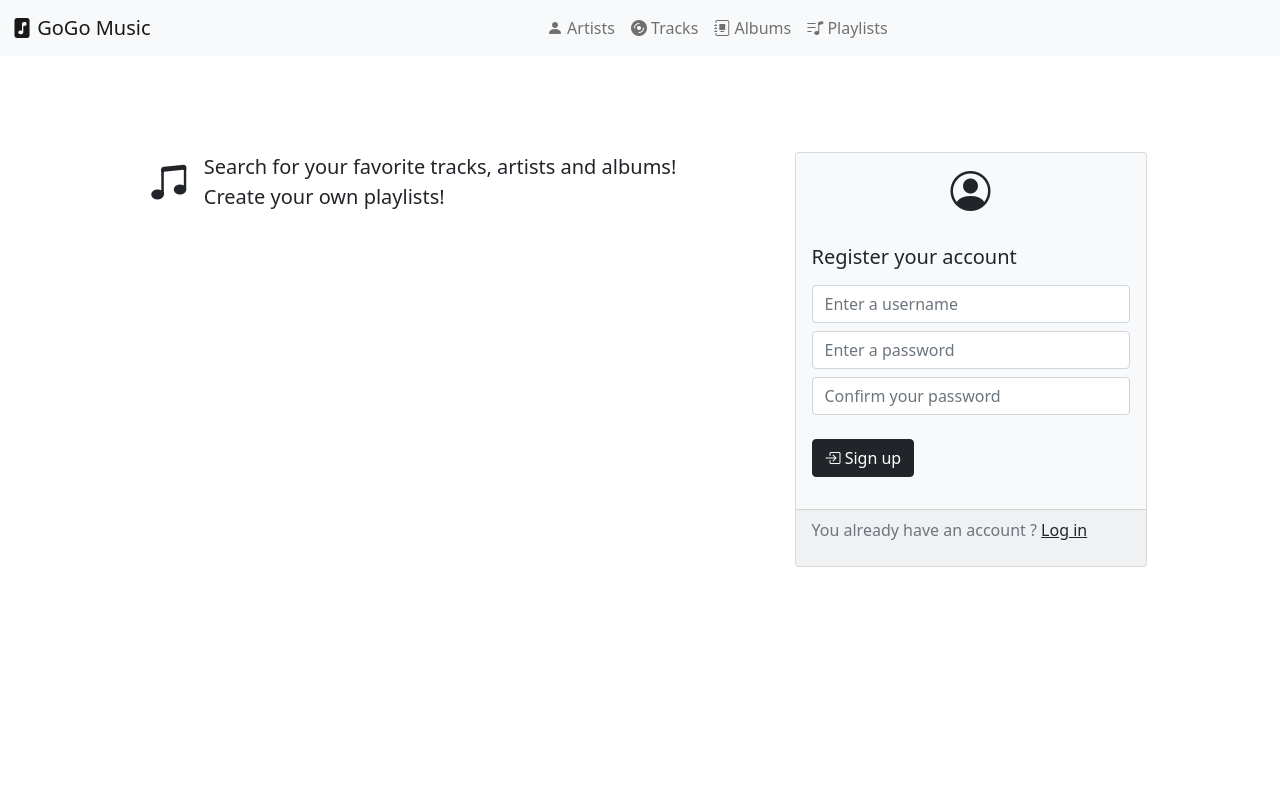
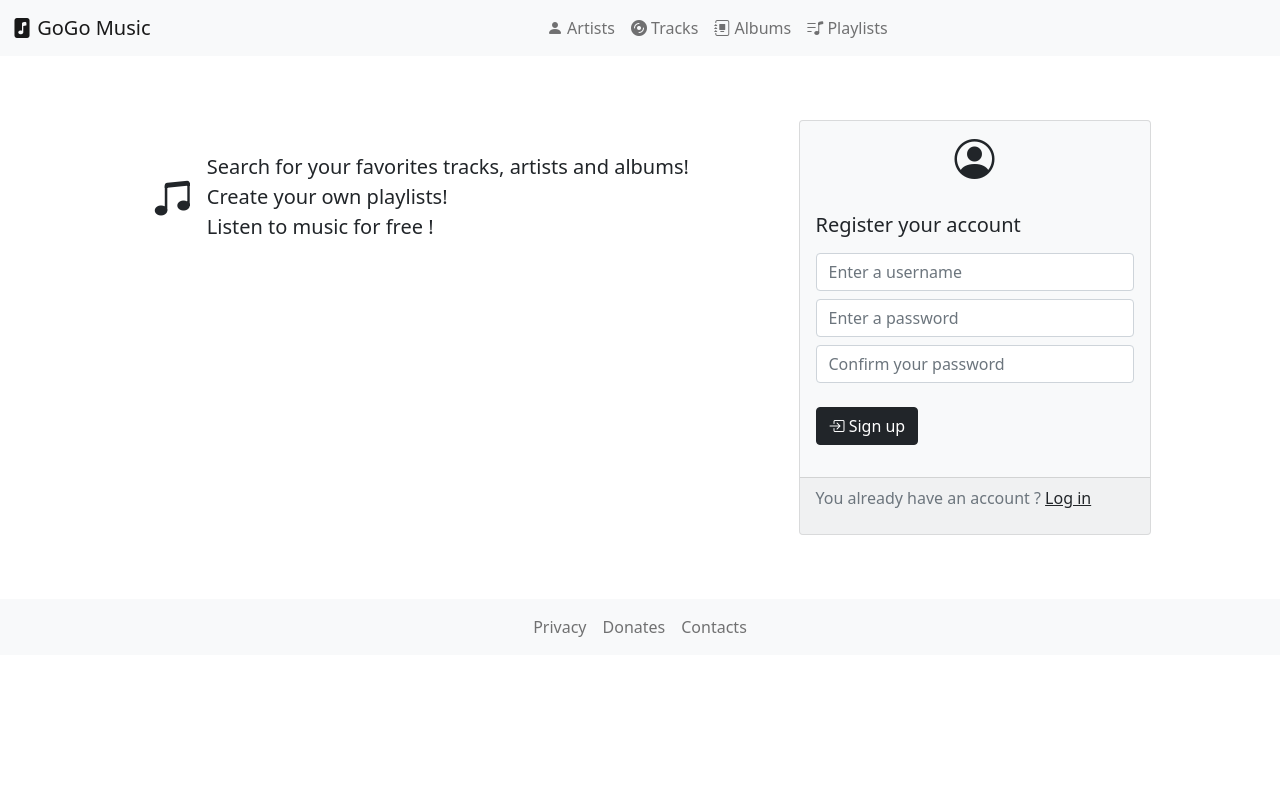
Before and after one commit to Goggy744/Spotify_Project, a Flask app: page / in a window 1280 px wide. Run offline with Flask 2, Linux system fonts and the light colour scheme.

Commit message:
authentification html page finished + views html page finished

```diff
--- a/webapp/auth.py
+++ b/webapp/auth.py
@@ -1,14 +1,84 @@
-from flask import Blueprint, render_template
+# Imports :
+from flask import Blueprint, render_template, request, redirect, url_for, flash, session
+from flask_login import login_required, login_user, logout_user, current_user
+from werkzeug.security import generate_password_hash, check_password_hash
+from .views import navigation
+from .models import Account
+from . import db
+
+# Creation of the authentification Blueprint
+auth = Blueprint("auth", __name__)
+
+# Creation of the first route : home route, register route
+@auth.route("/", methods=["POST","GET"])
+def home():
+    # if method is post, we save username, pw and pw_confirmation + a possible account which already exist
+    if request.method == "POST":
+        username = request.form.get("username")
+        password = request.form.get("pw")
+        pw_confirmation = request.form.get("pw-confirmation")
+        existing_user = Account.query.filter_by(username=username).first()
+
+        # if an account already exists with the same username => error message
+        if existing_user:
+            flash("Username already used", category="error")
+            return render_template("base.html", nav=navigation, user=current_user)
+
+        # if pw is not the same as pw-confirmation => error message
+        elif password != pw_confirmation:
+            flash("Password and Password Confirmation are not the same", category="error")
+            return render_template("base.html", nav=navigation, user=current_user)
+
+        # if username's lenght is below 3 => error message
+        elif len(username) < 3:
+            flash("Username must be more than 3 caracters", category="error")
+            return render_template("base.html", nav=navigation, user=current_user)
+
+        # else we create the account + hash the pw, add it to the db and log the user in the session + success message
+        else:
+            new_account = Account(username=username, password=generate_password_hash(password, method="sha256"))
+            db.session.add(new_account)
+            db.session.commit()
+            login_user(new_account, remember=True)
+            flash("Your account has been registered", category="success")
+            return redirect(url_for("auth.home"))
+
+    # else we return the actual page without doing nothing
+    else:
+        return render_template("base.html", nav=navigation, user=current_user)
 
 
-auth = Blueprint("auth", __name__)
 
+# Creation of the 2nd route : log in route, sign in route
+@auth.route("/sign-in", methods=["POST", "GET"])
+def sign_in():
+    # if method = post: save the username + pw + search the account in the db
+    if request.method == "POST":
+        username = request.form.get("username")
+        password = request.form.get("pw")
+        user = Account.query.filter_by(username=username).first()
 
-@auth.route("/sign-up")
-def sign_up():
-    pass
+        # if the account exists => check hashed pw
+        if user:
+            # if hashed pw is correct => log the user + success message
+            if check_password_hash(user.password, password):
+                flash("Logged In successfully", category="success")
+                return redirect(url_for("auth.home"))
+            # else error message about password
+            else:
+                flash("Incorrect Password", category="error")
+                return render_template("sign_in.html", nav=navigation, user=current_user)
+        # else error message about username
+        else:
+            flash("Incorrect Username", category="error")
+            return render_template("sign_in.html", nav=navigation, user=current_user)
+    # else return the page without doing nothing
+    else:
+        return render_template("sign_in.html", nav=navigation)
 
-
-@auth.route("/sign-in")
-def sign_in():
-    pass
+@auth.route("/logout")
+@login_required
+def logout():
+    logout_user()
+    flash("Logged out successfully", category="success")
+    return redirect(url_for("auth.home"))
--- a/webapp/models.py
+++ b/webapp/models.py
@@ -4,7 +4,6 @@ from flask_login import UserMixin
 class Account(db.Model, UserMixin):
     id = db.Column(db.Integer, primary_key=True)
     username = db.Column(db.String(24), unique=True)
-    email = db.Column(db.String(50), unique=True)
     password = db.Column(db.String(24), unique=False)
     playlists = db.relationship('Playlist')
 
--- a/webapp/static/css/style.css
+++ b/webapp/static/css/style.css
@@ -1,3 +1,8 @@
+body{
+    position:absolute;
+    height: 100vh;
+    min-width: 100%;
+}
 nav div div div a{
     position: relative;
 }
@@ -20,6 +25,26 @@ nav div div div a:hover:after{
 .hero{
     animation: slideIn 1.8s ease-in-out forwards;
 }
+.footer{
+    bottom: 0;
+    min-width: 100%;
+}
+.footer a {
+    position: relative;
+}
+.footer a:after{
+    content: '';
+    position: absolute;
+    background-color: black;
+    height: 3px;
+    width: 0;
+    left: 0;
+    bottom: -5px;
+    transition: .3s;
+}
+.footer a:hover:after{
+    width: 100%;
+}
 /*
 CSS ANIMATIONS
 */
--- a/webapp/templates/base.html
+++ b/webapp/templates/base.html
@@ -16,7 +16,7 @@
     {% block title %}<title>GoGo Music</title>{% endblock %}
 </head>
 <body>
-    <nav class="navbar sticky-top navbar-expand-lg navbar-light bg-light">
+    <nav class="navbar sticky-top navbar-expand-md navbar-light bg-light">
         <div class="container-fluid">
             <a class="navbar-brand" href="/"> <i class="bi bi-file-music-fill"></i> GoGo Music</a>
             <button class="navbar-toggler" type="button" data-bs-toggle="collapse" data-bs-target="#navbarNavAltMarkup" aria-controls="navbarNavAltMarkup" aria-expanded="false" aria-label="Toggle navigation">
@@ -37,20 +37,21 @@
     </nav>
     {% block content %}
         <div class="container d-flex justify-content-around my-5 main">
-            <div class="w-50 d-flex justify-content-evenly my-5 hero">
-                <i class="bi bi-music-note-beamed fs-1 h-25"></i>
+            <div class="w-50 d-flex justify-content-evenly my-5 mx-2 hero">
+                <i class="bi bi-music-note-beamed fs-1 h-25 p-2 my-2"> </i>
                 <p class="fs-5">
-                    Search for your favorite tracks, artists and albums! <br>
-                    Create your own playlists!
+                    Search for your favorites tracks, artists and albums! <br>
+                    Create your own playlists! <br>
+                    Listen to music for free !
                 </p>
             </div>
-            <div class="card my-5 bg-light" style="width: 22rem;">
+            <div class="card my-3 bg-light" style="width: 22rem;">
                 <div class="img-wraper d-flex justify-content-center">
                     <i class="bi bi-person-circle fs-1 my-2"></i>
                 </div>
                 <div class="card-body">
                     <h5 class="card-title">Register your account</h5>
-                    <div class="form my-3">
+                    <div class="form my-3" method="post">
                         <input class="form-control my-2" type="text" name="username" placeholder="Enter a username">
                         <input class="form-control my-2" type="password" name="pw" placeholder="Enter a password">
                         <input class="form-control my-2" type="password" name="pw-confirmation" placeholder="Confirm your password">
@@ -59,12 +60,19 @@
                 </div>
                 <div class="card-footer">
                     <p class="text-muted">You already have an account ?
-                        <a class="text-dark"href="/sign-in">Log in</a>
+                        <a class="text-dark" href="/sign-in">Log in</a>
                     </p>
                 </div>
             </div>
         </div>
     {% endblock %}
+    <footer class="navbar navbar-expand-sm navbar-light bg-light d-flex justify-content-center footer">
+        <div class="navbar-nav">
+            <a class="nav-link" href="/privacy">Privacy</a>
+            <a class="nav-link" href="/donates">Donates</a>
+            <a class="nav-link" href="/contacts">Contacts</a>
+        </div>
+    </footer>
     <script src="https://cdn.jsdelivr.net/npm/@popperjs/core@2.9.2/dist/umd/popper.min.js"
             integrity="sha384-IQsoLXl5PILFhosVNubq5LC7Qb9DXgDA9i+tQ8Zj3iwWAwPtgFTxbJ8NT4GN1R8p"
             crossorigin="anonymous">
--- a/webapp/views.py
+++ b/webapp/views.py
@@ -13,11 +13,6 @@ navigation = {
             "/playlists": ("Playlists", "bi bi-music-note-list")}
 
 #Routes :
-@views.route("/")
-def home():
-    return render_template("base.html", nav=navigation)
-
-
 @views.route("/artists")
 def artists():
     return render_template("artists.html", nav=navigation)
```
Also changed, not shown: webapp/templates/albums.html (+38 -1 lines), webapp/templates/artists.html (+38 -1 lines), webapp/templates/sign_in.html (added, +22 -0 lines), webapp/templates/tracks.html (+38 -1 lines).
